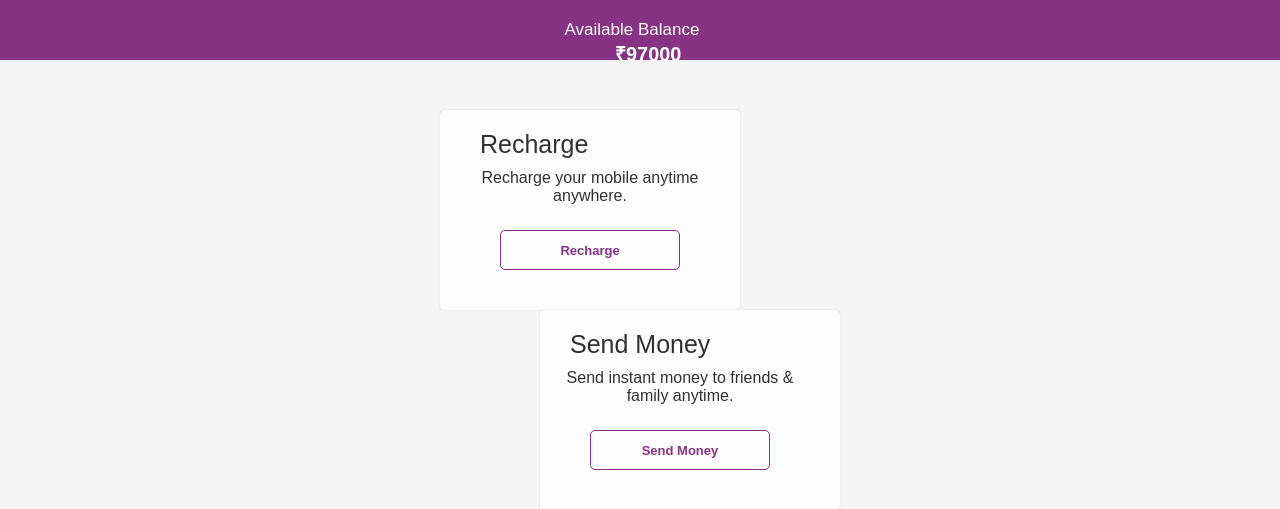
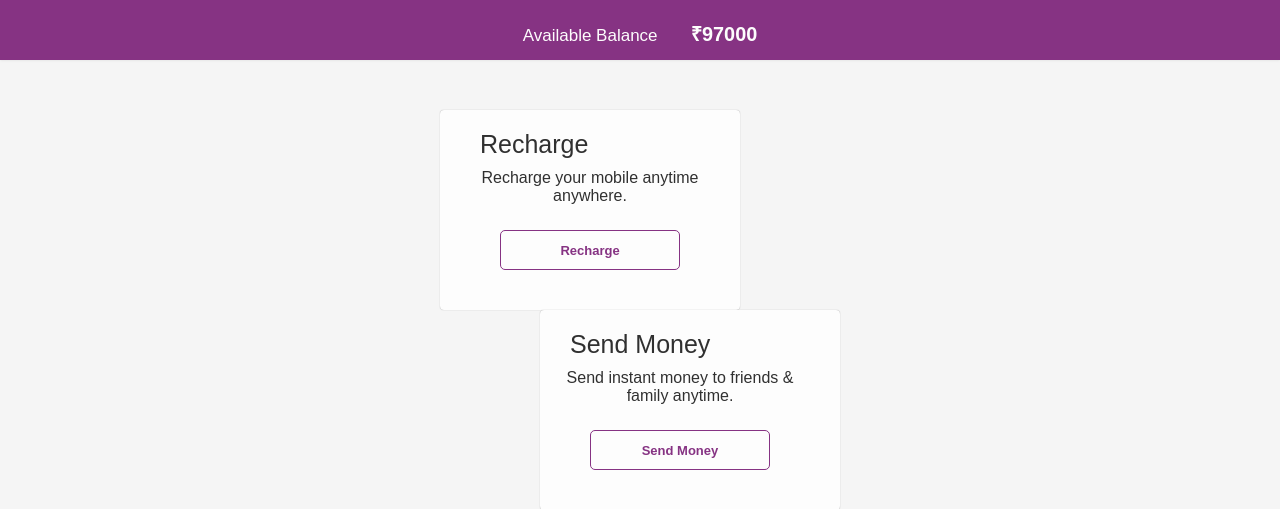
Before and after one commit to mscreation28/fastPay, a Django app: page /home/ in a window 1280 px wide. Shown: the part 75-584 px from the top of the page. Run offline with Django 3.2, Linux system fonts and the light colour scheme; a user stored in the database is signed in; data comes from the database, SQL or seed files in the repository; both versions use the stored data as it was after the commit.

Commit message:
setview1

```diff
--- a/ewalletapp/static/css/home.css
+++ b/ewalletapp/static/css/home.css
@@ -79,7 +79,7 @@ body{
 }
 .top-nav{
 	height: 60px;
-	/* text-align: center; */
+	text-align: center;
     vertical-align: middle;
     width: 100%;
 	color: white;
@@ -89,16 +89,12 @@ body{
 	margin-bottom: 30px;
 	box-shadow: 0px 0px 3px lightgray;
 }
-.top-nav p{
-    width: 20%;
-    float: left;
-    margin-left: 320px;
 
-}
 .top-nav h3{
-    width: 20%;
-    float: right;
-    margin-right: 320px;
+    /* width: 20%; */
+    display: inline;
+    /* float: right; */
+    /* margin-right: 320px; */
     /* margin: 10px 50px; */
 }
 .top-row{
--- a/ewalletapp/templates/home.html
+++ b/ewalletapp/templates/home.html
@@ -23,7 +23,7 @@
     </div>
     <div class="main-block">
         <div class="top-nav">
-			<p>Available Balance </p> <h3>₹{{request.user.profile.amount}}</h3>
+			Available Balance &nbsp;&nbsp;&nbsp;&nbsp;&nbsp; <h3>₹{{request.user.profile.amount}}</h3>
         </div>
         <div class="top-row">
             <div class="recharge_money">
```
Also changed, not shown: db.sqlite3.
